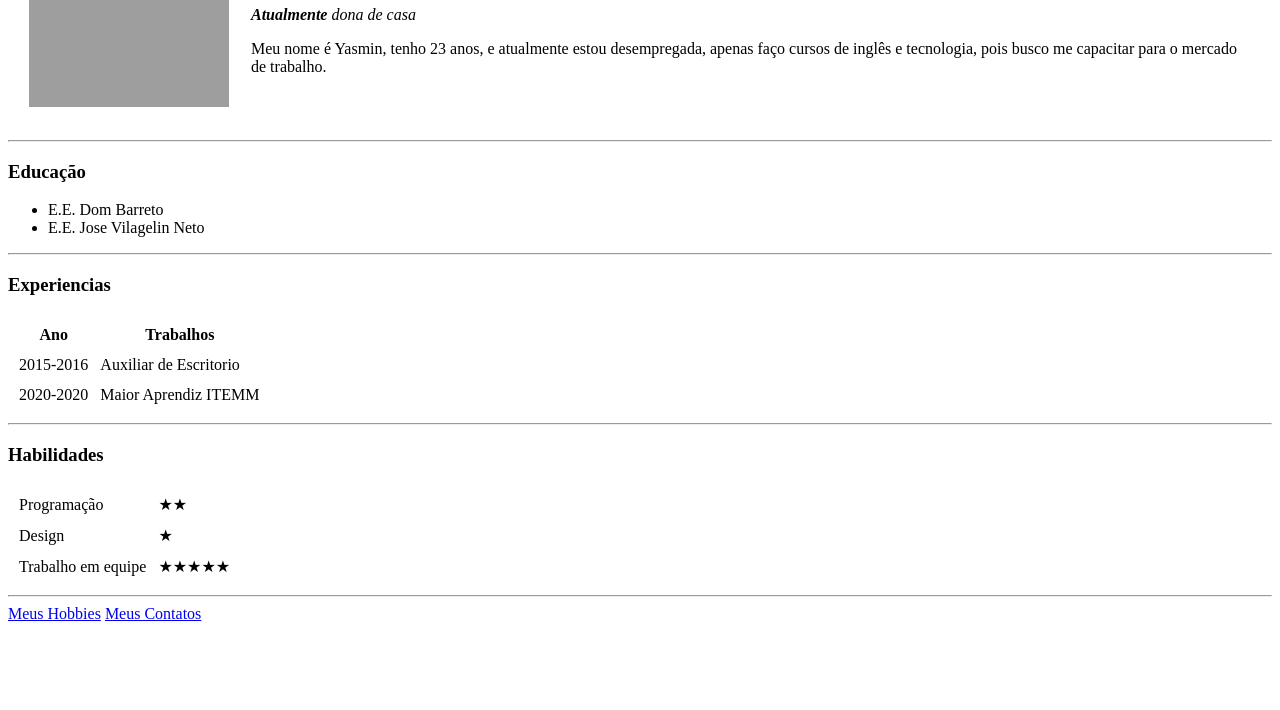
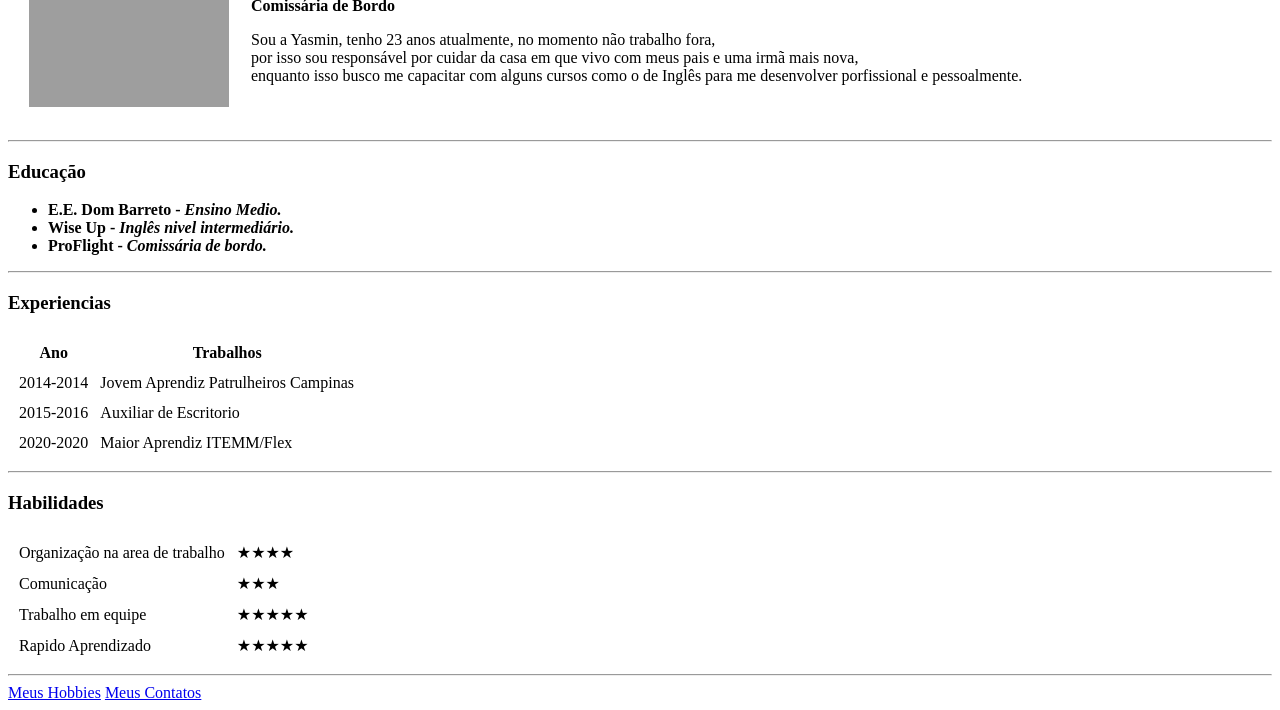
Before and after one commit to YasminCandido/CV, a plain HTML site: page index.html in a window 1280 px wide. Shown: the part 122-832 px from the top of the page. Before the commit the page ends 800 px from the top, so only its background shows below. Drawn offline with Linux system fonts and the light colour scheme; grey boxes are pictures that could not be loaded.

Commit message:
Add cv website

```diff
--- a/index.html
+++ b/index.html
@@ -3,7 +3,7 @@
 
 <head>
     <meta charset="UTF-8">
-    <title>Yasmin's Personal Site</title>
+    <title>Yasmin's CV</title>
 </head>
 
 <body>
@@ -12,9 +12,10 @@
             <td><img src="yasmin.png" alt="yasmin profile picture" height="200" width="200"></td>
             <td>
                 <h1>Yasmin Cândido</h1>
-                <p><em><strong>Atualmente</strong> dona de casa</em></p>
-                <p>Meu nome é Yasmin, tenho 23 anos, e atualmente estou desempregada, apenas faço cursos de inglês e
-                    tecnologia, pois busco me capacitar para o mercado de trabalho.</p>
+                <p><strong>Comissária de Bordo</strong></p>
+                <p>Sou a Yasmin, tenho 23 anos atualmente, no momento não trabalho fora,<br>
+                  por isso sou responsável por cuidar da casa em que vivo com meus pais e uma irmã mais nova,<br>
+                   enquanto isso busco me capacitar com alguns cursos como o de Inglês para me desenvolver porfissional e pessoalmente.</p>
             </td>
         </tr>
     </table>
@@ -22,8 +23,9 @@
     <hr>
     <h3>Educação</h3>
     <ul>
-        <li>E.E. Dom Barreto</li>
-        <li>E.E. Jose Vilagelin Neto</li>
+        <li><strong>E.E. Dom Barreto - <em>Ensino Medio.</strong></em></li>
+        <li><strong>Wise Up - <em>Inglês nivel intermediário.</strong></em></li>
+        <li><strong>ProFlight - <em>Comissária de bordo.</strong></em></li>
     </ul>
     <hr>
     <h3>Experiencias</h3>
@@ -36,12 +38,16 @@
         </thead>
         <tbody>
             <tr>
+                <td>2014-2014</td>
+                <td>Jovem Aprendiz Patrulheiros Campinas</td>
+            </tr>
+            <tr>
                 <td>2015-2016</td>
                 <td>Auxiliar de Escritorio</td>
             </tr>
             <tr>
                 <td>2020-2020</td>
-                <td>Maior Aprendiz ITEMM</td>
+                <td>Maior Aprendiz ITEMM/Flex</td>
             </tr>
         </tbody>
     </table>
@@ -50,15 +56,19 @@
     <table cellspacing="10">
         <tbody>
             <tr>
-                <td>Programação</td>
-                <td>★★</td>
+                <td>Organização na area de trabalho</td>
+                <td>★★★★</td>
             </tr>
             <tr>
-                <td>Design</td>
-                <td> ★</td>
+                <td>Comunicação</td>
+                <td> ★★★</td>
             </tr>
             <tr>
                 <td>Trabalho em equipe</td>
+                <td> ★★★★★</td>
+            </tr>
+            <tr>
+                <td>Rapido Aprendizado</td>
                 <td> ★★★★★</td>
             </tr>
         </tbody>
```
Also changed, not shown: contact.html (+1 -1 lines), hobbies.html (+1 -1 lines).
